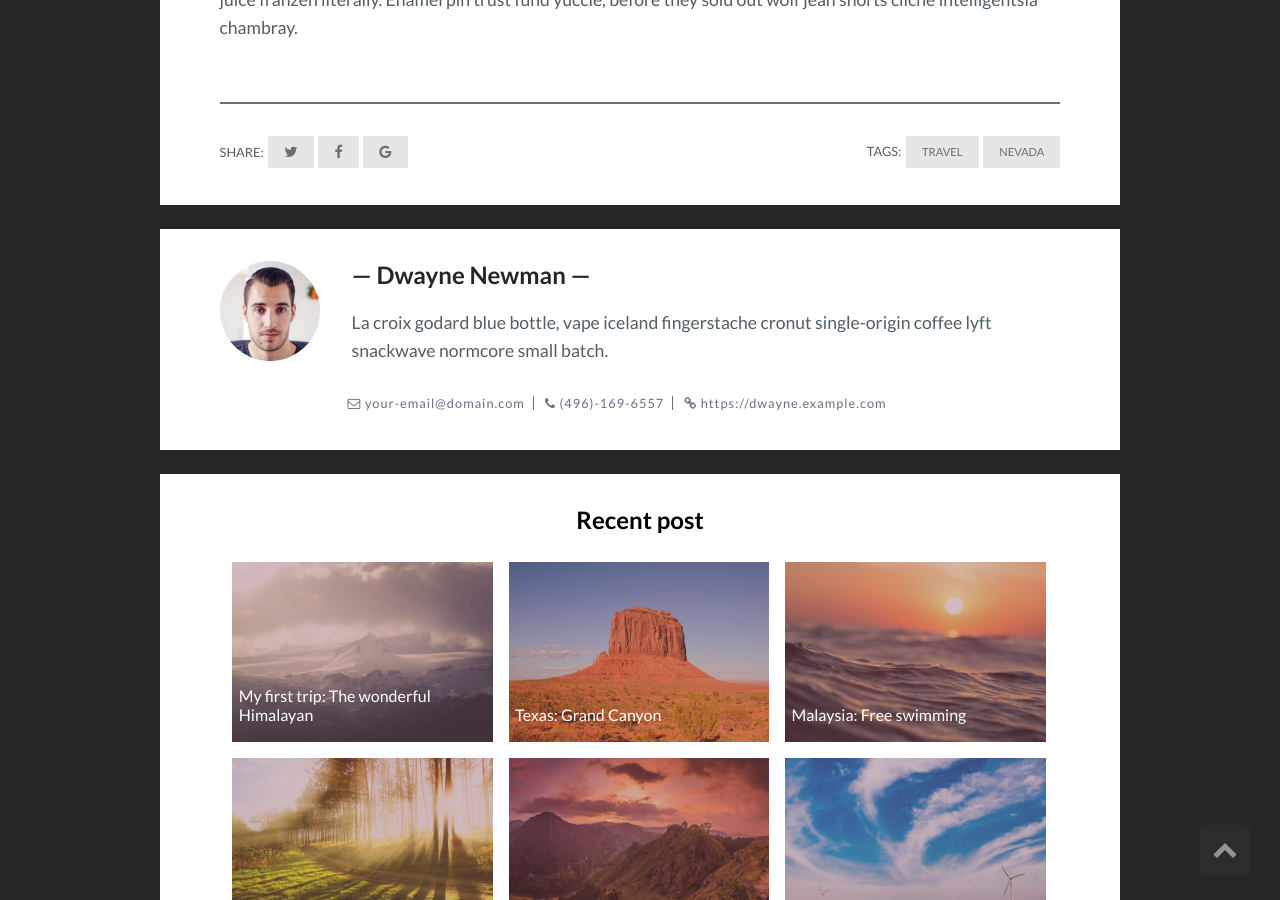
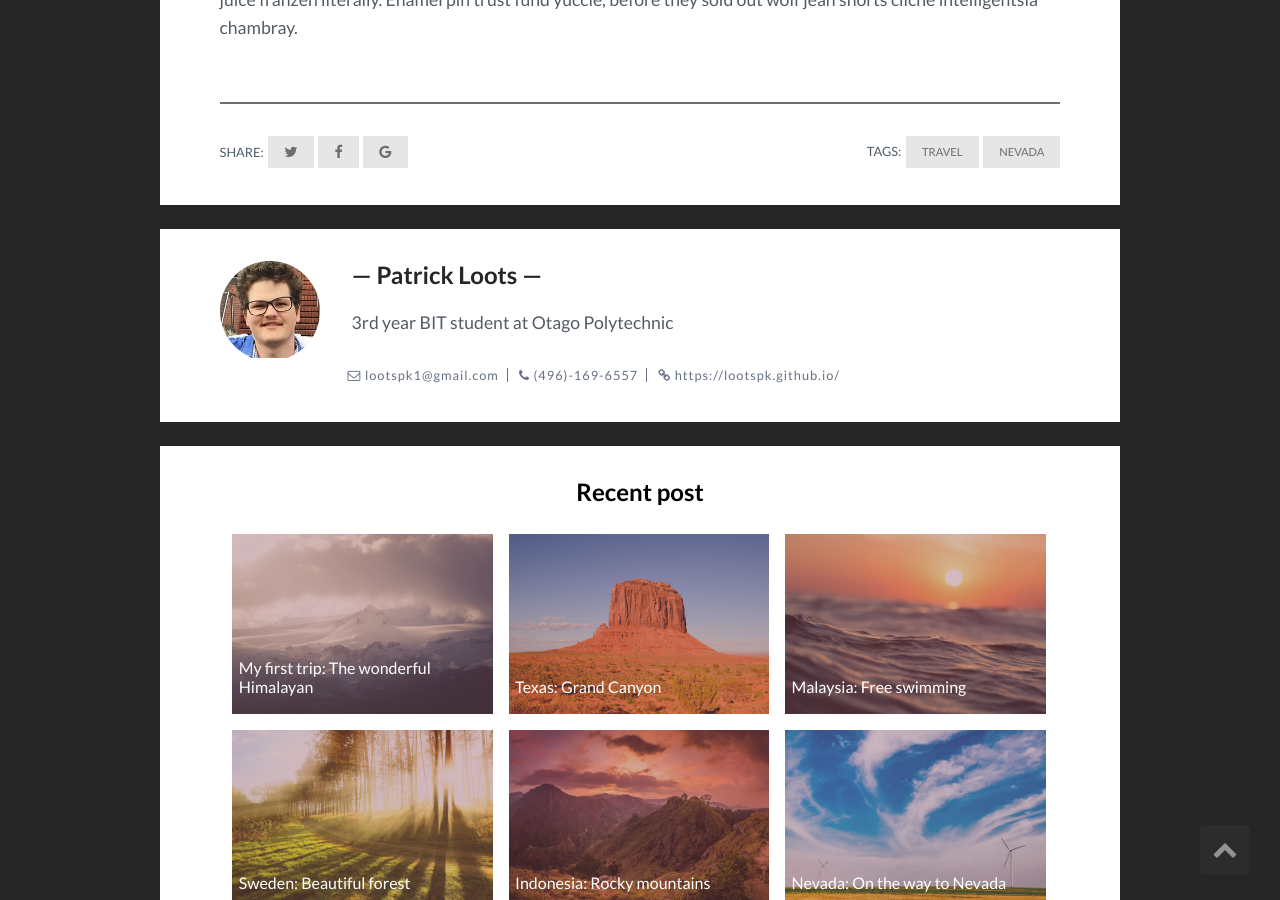
Before and after one commit to lootspk/lootspk.github.io, a Jekyll site: the page built from _posts/2017-07-12-nevada-on-the-way-to-nevada.markdown, in a window 1280 px wide and 900 px high, scrolled down 1643 px. Built offline with Jekyll 4.4.1, drawn with Linux system fonts in a browser that asks for light colours; comment, search, counter and statistics services are not loaded.

Commit message:
Update _config.yml

```diff
--- a/_config.yml
+++ b/_config.yml
@@ -1,4 +1,4 @@
-logo: Zachimus Powers
+logo: Logo
 title: Patrick Loots
 description: > # this means to ignore newlines until "baseurl:"
   Write an awesome description for your new site here. You can edit this
@@ -10,16 +10,16 @@ url: "" # the base hostname & protocol for your site, e.g. http://example.com
 
 # Banner settings
 video: Hello-World.mp4 # add banner video. Add your video file to the folder video
-banner-title: Get out, bitch!
-banner-desc: # add banner description
+banner-title: Patrick Loots
+banner-desc: Welcome to my blog!
 
 # Author settings
-author-pic: face.jpg # your photo
-author-name: # your name
-about-author: # about author
-email: your-email@domain.com # your email
+author-pic: myFace.jpg # your photo
+author-name: Patrick Loots
+about-author: 3rd year BIT student at Otago Polytechnic
+email: lootspk1@gmail.com # your email
 phone: (496)-169-6557 # your pnone number
-website: https://dwayne.example.com # you website
+website: https://lootspk.github.io/ # you website
 
 # Social link
 google_url:    # add url link
```
